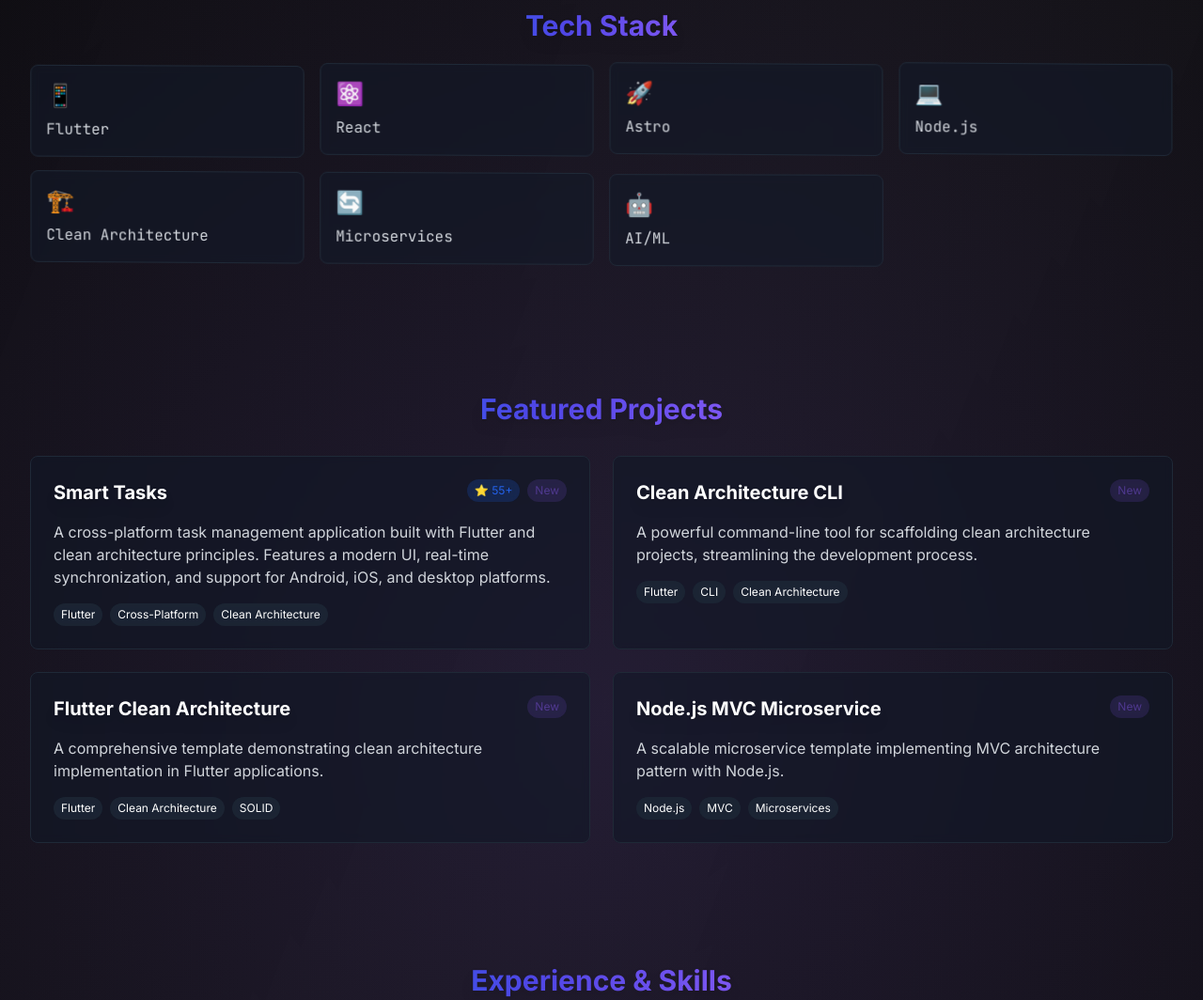
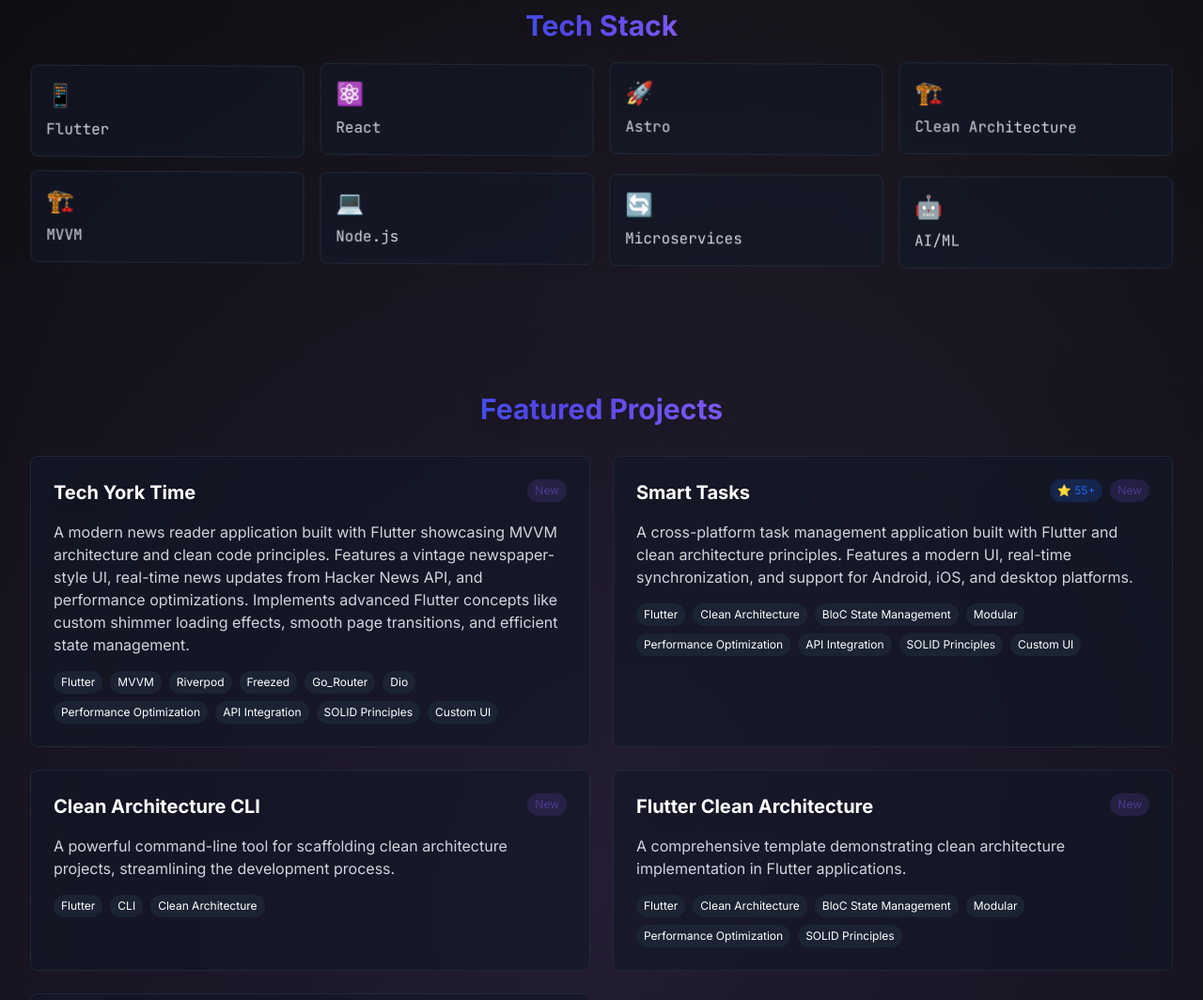
Before and after one commit to AndreyDAraya/my_porfolio, an Astro site: page / in a window 1280 px wide. Shown: the part 940-2004 px from the top of the page at 94% size. Built offline with nearby package versions, Linux system fonts and the light colour scheme; Astro itself is replaced by a stand-in of ours.

Commit message:
Flutter MVVM Repository

```diff
--- a/src/pages/index.astro
+++ b/src/pages/index.astro
@@ -5,11 +5,39 @@ import Experience from "../components/Experience.astro";
 
 const repositories = [
   {
+    title: "Tech York Time",
+    description:
+      "A modern news reader application built with Flutter showcasing MVVM architecture and clean code principles. Features a vintage newspaper-style UI, real-time news updates from Hacker News API, and performance optimizations. Implements advanced Flutter concepts like custom shimmer loading effects, smooth page transitions, and efficient state management.",
+    link: "https://github.com/AndreyDAraya/flutter_mvvm",
+    tags: [
+      "Flutter",
+      "MVVM",
+      "Riverpod",
+      "Freezed",
+      "Go_Router",
+      "Dio",
+      "Performance Optimization",
+      "API Integration",
+      "SOLID Principles",
+      "Custom UI",
+    ],
+    isNew: true,
+  },
+  {
     title: "Smart Tasks",
     description:
       "A cross-platform task management application built with Flutter and clean architecture principles. Features a modern UI, real-time synchronization, and support for Android, iOS, and desktop platforms.",
     link: "https://github.com/AndreyDAraya/smart_tasks",
-    tags: ["Flutter", "Cross-Platform", "Clean Architecture"],
+    tags: [
+      "Flutter",
+      "Clean Architecture",
+      "BloC State Management",
+      "Modular",
+      "Performance Optimization",
+      "API Integration",
+      "SOLID Principles",
+      "Custom UI",
+    ],
     isNew: true,
     stars: "55+",
   },
@@ -26,7 +54,14 @@ const repositories = [
     description:
       "A comprehensive template demonstrating clean architecture implementation in Flutter applications.",
     link: "https://github.com/AndreyDAraya/flutter-clean-architecture",
-    tags: ["Flutter", "Clean Architecture", "SOLID"],
+    tags: [
+      "Flutter",
+      "Clean Architecture",
+      "BloC State Management",
+      "Modular",
+      "Performance Optimization",
+      "SOLID Principles",
+    ],
     isNew: true,
   },
   {
@@ -43,8 +78,9 @@ const techStack = [
   { name: "Flutter", icon: "📱" },
   { name: "React", icon: "⚛️" },
   { name: "Astro", icon: "🚀" },
+  { name: "Clean Architecture", icon: "🏗️" },
+  { name: "MVVM", icon: "🏗️" },
   { name: "Node.js", icon: "💻" },
-  { name: "Clean Architecture", icon: "🏗️" },
   { name: "Microservices", icon: "🔄" },
   { name: "AI/ML", icon: "🤖" },
 ];
```
